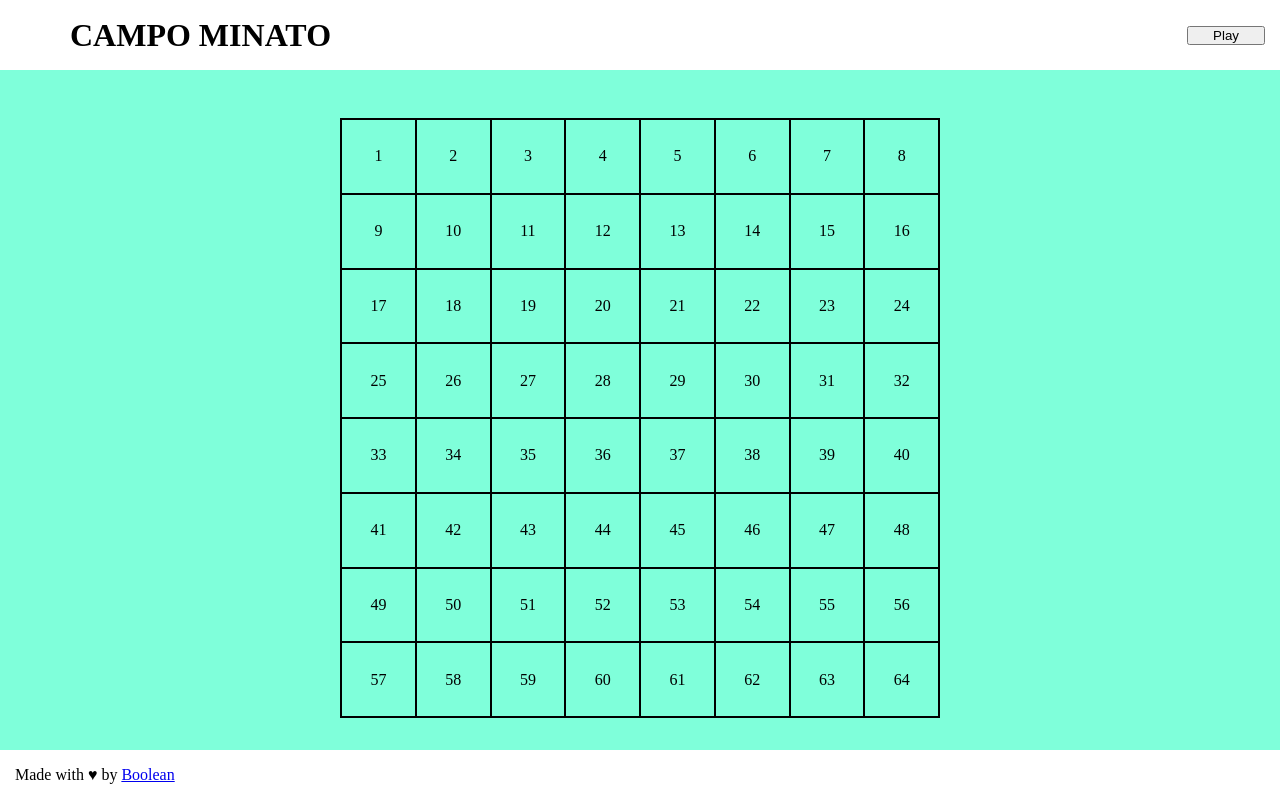
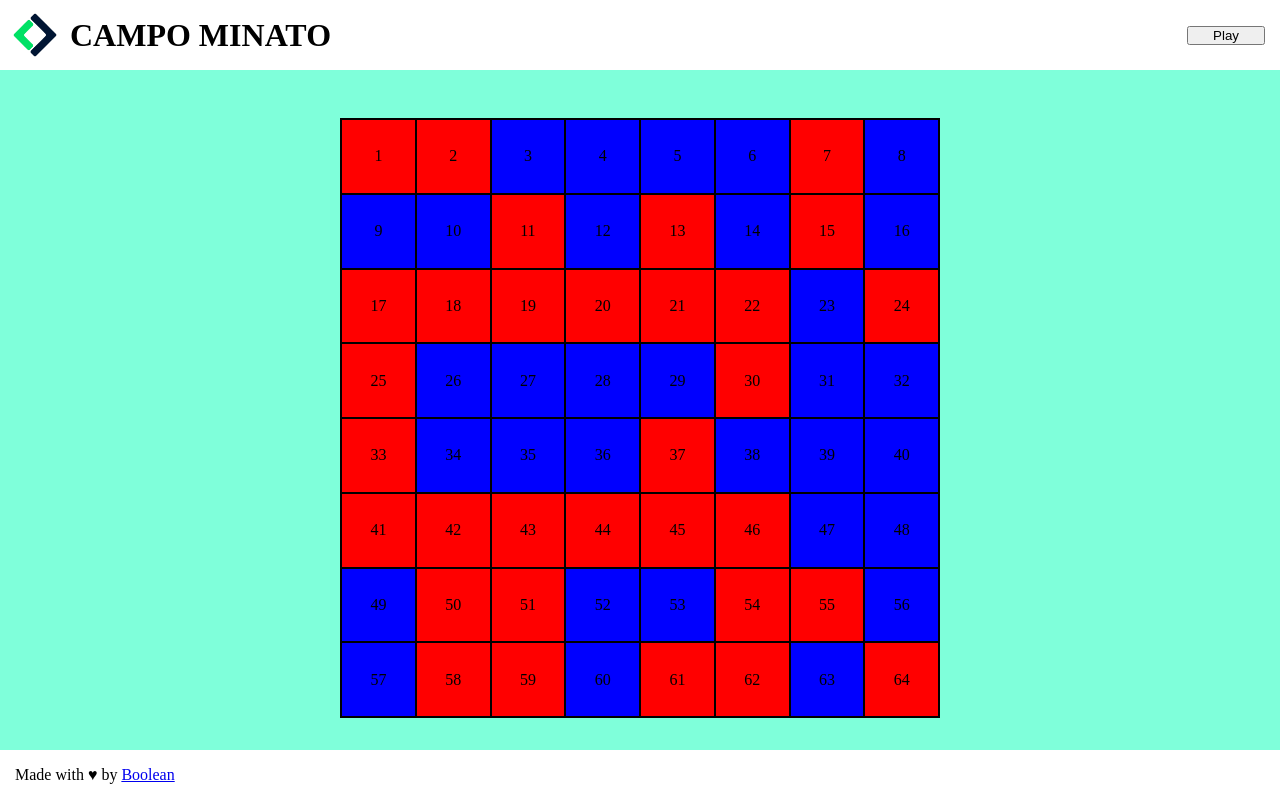
Before and after one commit to Domenico-lel/js-campominato-dom, a plain HTML site: page index.html in a window 1280 px wide. Drawn offline with Linux system fonts and the light colour scheme.

Commit message:
creato boott per num pari e disp (non funzionante)

```diff
--- a/boot.js
+++ b/boot.js
@@ -11,8 +11,23 @@ Al termine della partita il software deve comunicare il punteggio, cioè il nume
 const gridElement = document.getElementById("grid");
 const startButton = document.getElementById("startButton");
 
-for (let i = 1; i <= 64; i++) {
+// generare un array di numeri in ordine casuale in un range
+const newArrNum = genArrayRandomNum(1, 64, 64);
+
+for (let i = 1; i <= newArrNum.length; i++) {
     const newElement = createMyElement("div", "square");
+
+    // inseriamo il numero all'interno della cella
+    let numeroCellaIesimo = newArrNum[i];
+    newElement.append(numeroCellaIesimo);
+
+    // a seconda che numeroiesimo sia pari o dispari,
+    // inserirò una classe diversa
+    if (numeroCellaIesimo % 2 === 0) {
+        newElement.classList.add("square-even");
+    } else {
+        newElement.classList.add("square-odd");
+    }
 
     // Aggiungi il numero come testo all'interno del div
     newElement.textContent = i;
@@ -36,7 +51,34 @@ startButton.addEventListener("click",
 
 // definizione funzione
 function createMyElement(tagtype, classname) {
+
     const currentElement = document.createElement(tagtype);
     currentElement.classList.add(classname);
+
     return currentElement;
 }
+
+
+
+// funzione che crea un array con ordinamento randomico di numeri in un range (min, max)
+function genArrayRandomNum(minNum, maxNum, lunghezzaArr) {
+    // array da popolare e poi tornare
+    const arrayToGen = [];
+
+    // ciclo che mi popolerà l'array
+    while (arrayToGen.length < lunghezzaArr) {
+        // generare un numero random in un range (min, max)
+        let newNumber = genRandomNumMinMax(minNum, maxNum);
+        // se il numero generato NON è gia presente nell'array
+        if (!arrayToGen.includes(newNumber)) {
+            // allora lo pusho nell'array
+            arrayToGen.push(newNumber);
+        }
+    }
+    return arrayToGen;
+}
+
+// funzione che genera un numero random in un rantge (min, max)
+function genRandomNumMinMax(min, max) {
+    return Math.floor(Math.random() * (max - min + 1)) + min;
+}
--- a/style.css
+++ b/style.css
@@ -36,7 +36,13 @@ div#grid .square{
 }
 
 div#grid .square.clicked{
+    background-color: cadetblue;
+}
+div#grid .square.square-even{
     background-color: blue;
+}
+div#grid .square.square-odd{
+    background-color: red;
 }
 
 /**************layout****************/
```
Also changed, not shown: img/mobile-logo.png (added).
